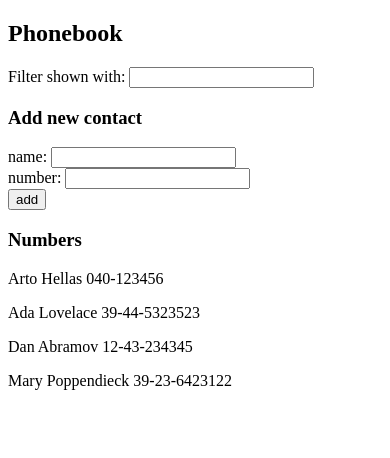
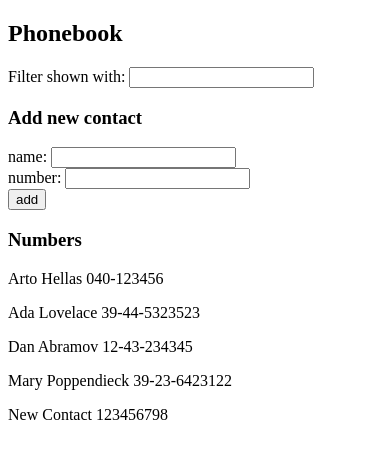
Before and after one commit to BaheYaich/Fullstackopen, a React (Create React App) app in the folder part2/phonebook/: page / in a window 390 px wide. Shown: the top 458 px of the page. Built offline with nearby package versions, Linux system fonts and the light colour scheme; data requests are answered from the project's data file.

Commit message:
Exercice 2.12 : Phone book Step-7

```diff
--- a/part2/phonebook/db.json
+++ b/part2/phonebook/db.json
@@ -1,5 +1,5 @@
 {
-    "persons":[
+  "persons": [
     {
       "name": "Arto Hellas",
       "number": "040-123456",
@@ -19,6 +19,11 @@
       "name": "Mary Poppendieck",
       "number": "39-23-6423122",
       "id": 4
+    },
+    {
+      "name": "New Contact",
+      "number": "123456798",
+      "id": 5
     }
   ]
 }
--- a/part2/phonebook/package.json
+++ b/part2/phonebook/package.json
@@ -6,6 +6,7 @@
     "@testing-library/jest-dom": "^5.16.5",
     "@testing-library/react": "^13.4.0",
     "@testing-library/user-event": "^13.5.0",
+    "axios": "^1.3.4",
     "react": "^18.2.0",
     "react-dom": "^18.2.0",
     "react-scripts": "5.0.1",
--- a/part2/phonebook/src/App.js
+++ b/part2/phonebook/src/App.js
@@ -1,44 +1,40 @@
-import { useState } from 'react'
-
-const Person = ({persons}) => <p>{persons.name} {persons.number}</p>
-const PersonForm = ({functionReference, setNewName, newName, setNewNumber, newNumber}) => {
-  return (
-    <form onSubmit={functionReference}>
-        <div>
-          name: <input name="name" onChange={e => setNewName(e.target.value)} value={newName} />
-        </div>
-        <div>number: <input name="number" onChange={e => setNewNumber(e.target.value)} value={newNumber}/></div>
-        <div>
-          <button type="submit">add</button>
-        </div>
-    </form>
-  )
-}
-const Filter = ({setSearch, search}) => <div>Filter shown with: <input name="searchbar" onChange={e => setSearch(e.target.value)} value={search}/></div>
+import { useEffect, useState } from 'react'
+import Person from './components/person'
+import PersonForm from './components/personForm'
+import Filter from './components/search'
+import personService from './services/persons'
 
 const App = () => {
-  const [persons, setPersons] = useState([
-    { name: 'Arto Hellas', number: '040-123456', id: 1 },
-    { name: 'Ada Lovelace', number: '39-44-5323523', id: 2 },
-    { name: 'Dan Abramov', number: '12-43-234345', id: 3 },
-    { name: 'Mary Poppendieck', number: '39-23-6423122', id: 4 }
-  ])
+  const [persons, setPersons] = useState([])
   const [newName, setNewName] = useState('')
   const [newNumber, setNewNumber] = useState('')
   const [search, setSearch] = useState('')
+
+  useEffect(() => {
+    personService
+    .getAll()
+    .then(response => { setPersons(response.data) })
+  }, []);
+
   const filteredContacts = search === '' ? persons : persons.filter(person => person.name.toLowerCase().includes(search.toLowerCase()))
+
   const handleNewPerson = (event) => {
     event.preventDefault()
     if (persons.find(person => person.name === newName)) return window.alert(`${newName} already exists in the phonebook`);
     else {
-      const person = {
+      event.preventDefault()
+      const personObject = {
         name: newName,
-        number: newNumber,
+        number: newNumber
       }
-    setPersons(persons.concat(person))
-    setNewName("")
-    setNewNumber("")
-    }
+      personService
+        .create(personObject)
+        .then(response => {
+          setPersons(persons.concat(response.data))
+          setNewName('')
+          setNewNumber('')
+        })
+      }
   }
 
   return (
@@ -48,7 +44,7 @@ const App = () => {
       <h3>Add new contact</h3>
       <PersonForm functionReference={handleNewPerson} setNewName={setNewName} newName={newName} setNewNumber={setNewNumber} newNumber={newNumber} />
       <h3>Numbers</h3>
-      {filteredContacts.map(persons => <Person key={persons.name} persons={persons} />)}
+      {filteredContacts.map(persons => <Person key={persons.id} persons={persons} />)}
     </>
   )
 }
--- /dev/null
+++ b/part2/phonebook/src/components/person.js
@@ -0,0 +1,3 @@
+const Person = ({persons}) => <p>{persons.name} {persons.number}</p>
+
+export default Person
--- /dev/null
+++ b/part2/phonebook/src/components/personForm.js
@@ -0,0 +1,15 @@
+const PersonForm = ({functionReference, setNewName, newName, setNewNumber, newNumber}) => {
+  return (
+    <form onSubmit={functionReference}>
+        <div>
+          name: <input name="name" onChange={e => setNewName(e.target.value)} value={newName} />
+        </div>
+        <div>number: <input name="number" onChange={e => setNewNumber(e.target.value)} value={newNumber}/></div>
+        <div>
+          <button type="submit">add</button>
+        </div>
+    </form>
+  )
+}
+
+export default PersonForm
--- /dev/null
+++ b/part2/phonebook/src/components/search.js
@@ -0,0 +1,3 @@
+const Filter = ({setSearch, search}) => <div>Filter shown with: <input name="searchbar" onChange={e => setSearch(e.target.value)} value={search}/></div>
+
+export default Filter
--- /dev/null
+++ b/part2/phonebook/src/services/persons.js
@@ -0,0 +1,18 @@
+import axios from 'axios'
+
+const baseUrl = 'http://localhost:3001/persons'
+
+const getAll = () => {
+    return axios.get(baseUrl)
+  }
+
+  const create = newObject => {
+    return axios.post(baseUrl, newObject)
+  }
+
+  const update = (id, newObject) => {
+    return axios.put(`${baseUrl}/${id}`, newObject)
+  }
+
+
+  export default {getAll, create, update}
```
Also changed, not shown: 1 other file (tests, documents, lock files or other folders). Lines whose indentation alone changed are shown as unchanged.
